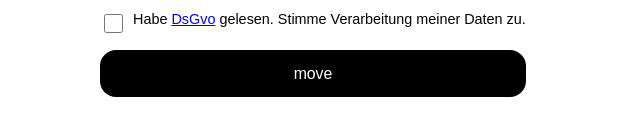
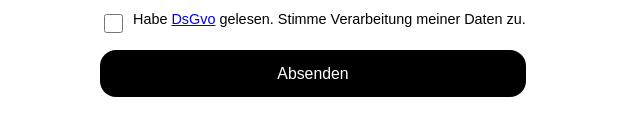
Before and after one commit to innerding/broda.at2025_2, a plain HTML site: page kon_takt.html in a window 1280 px wide. Shown: the part 566-702 px from the top of the page, 327-967 px from the left. Drawn offline with Linux system fonts and the light colour scheme.

Commit message:
USe FormSubmit endpointfor contact form

```diff
--- a/kon_takt.html
+++ b/kon_takt.html
@@ -109,7 +109,6 @@
   <button class="close-button" onclick="parent.postMessage({ type: 'closeForm' }, '*')">×</button>
 
   <form action="https://formsubmit.co/f/xrbkqekd" method="POST" enctype="multipart/form-data">
-
   <input type="text" name="name" placeholder="Ich" required>
   <input type="email" name="email" placeholder="e-mail" required>
 
@@ -140,10 +139,11 @@
     <span>Habe <a href="/datenschutz.html" target="_blank">DsGvo</a> gelesen. Stimme Verarbeitung meiner Daten zu.</span>
   </label>
 
-    <button type="submit">move</button>
   <!-- Bot-Schutz und Redirect -->
   <input type="hidden" name="_gotcha" style="display:none">
   <input type="hidden" name="_next" value="https://broda.at/danke.html">
+
+  <button type="submit">Absenden</button>
 </form>
 </div>
 
```
Lines whose indentation alone changed are shown as unchanged.
